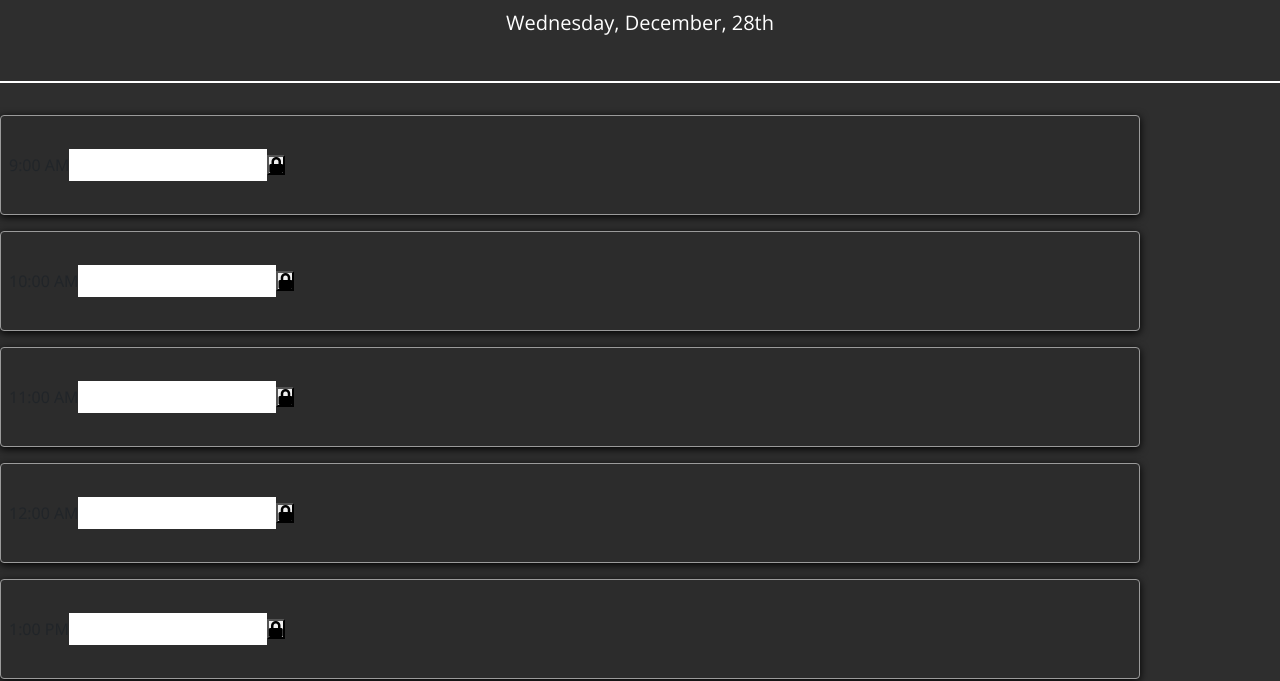
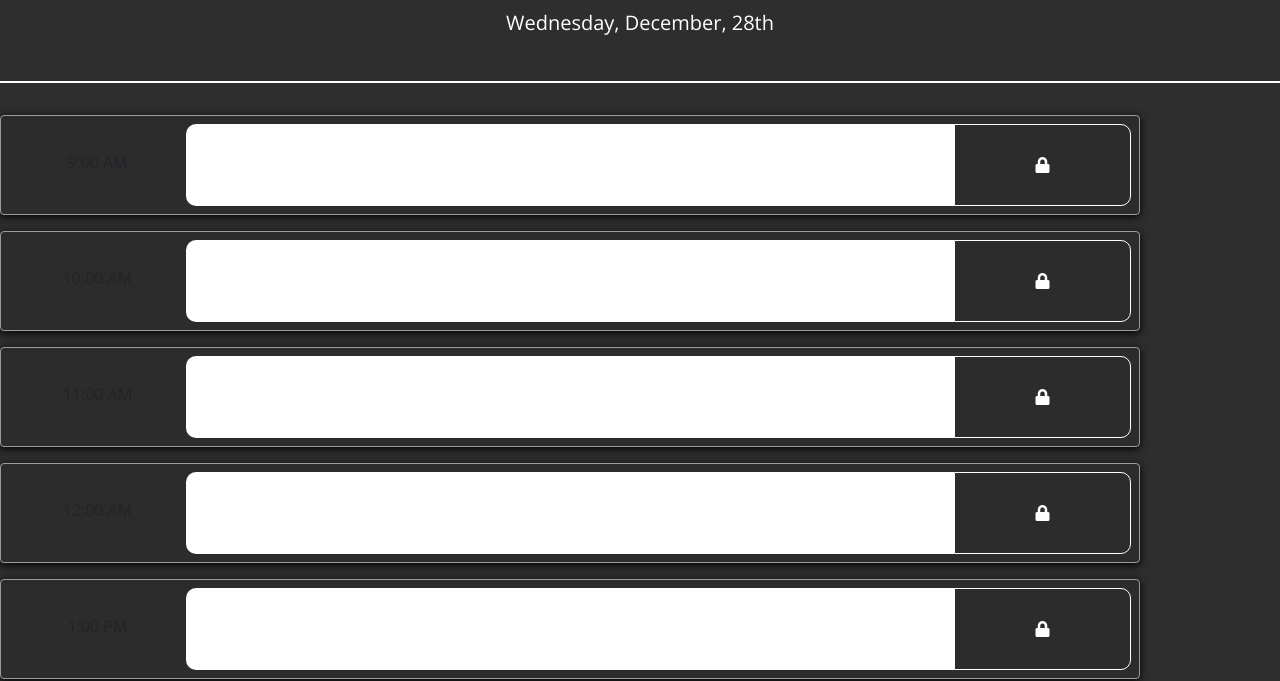
Before and after one commit to TDGLU/Work-Day-Scheduler, a plain HTML site: page index.html in a window 1280 px wide. Shown: the part 149-830 px from the top of the page. Drawn offline with nearby package versions, Linux system fonts and the light colour scheme.

Commit message:
save button css

```diff
--- a/assets/css/style.css
+++ b/assets/css/style.css
@@ -59,36 +59,37 @@ textarea {
   text-align: center;
 }
 
-.hour {
-  background-color: black;
-  color: black;
-  border-top: 1px dashed white;
+.blockTime {
+  color: var(--blue-clr);
+  width: 15vw;
+  padding: 0.6rem 0;
+  height: 50%;
 }
 
-.past {
-  background-color: black;
-  color: black;
+.blockText {
+  background: #fff;
+  width: 65vw;
+  padding: 1rem;
+  height: 100%;
+  border-radius: 10px 0 0 10px;
+  transition: all 200ms ease;
 }
 
-.present {
-  background-color: #ff6961;
-  color: grey;
+.blockSave {
+  outline: none;
+  color: white;
+  background-color: var(--blue-clr);
+  border: 1px solid white;
+  border-radius: 0 10px 10px 0;
+  width: 15vw;
+  height: 100%;
 }
 
-.future {
-  background-color: #77dd77;
-  color: grey;
+.blockSave:focus {
+  outline: none;
 }
 
-.saveBtn {
-  border-left: 1px solid black;
-  border-top-right-radius: 15px;
-  border-bottom-right-radius: 15px;
-  background-color: #06AED5;
-  color: white;
+.blockSave:hover {
+  background-color: rgb(27, 164, 255);
+  outline: none;
 }
-
-.saveBtn i:hover {
-  font-size: 20px;
-  transition: all .3s ease-in-out;
-}
```
